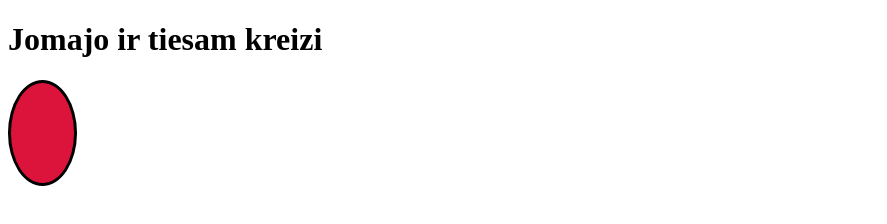
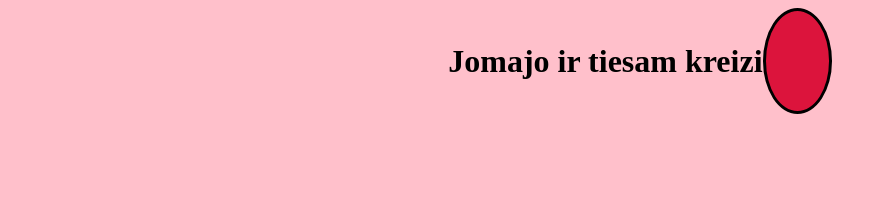
Before and after one commit to Wherewasjeff/nice, a plain HTML site: page index.html in a window 1280 px wide. Shown: the whole page, without its empty margins (0-887 px from the left). Drawn offline with Linux system fonts and the light colour scheme.

Commit message:
jevegenijaPrankerus

```diff
--- a/style.css
+++ b/style.css
@@ -6,3 +6,9 @@
     border-style: solid;
     inline-size: 5%;
 }
+body{
+    background-color:pink;
+    display:flex;
+    justify-content: center;
+    align-items: center;
+}
```
